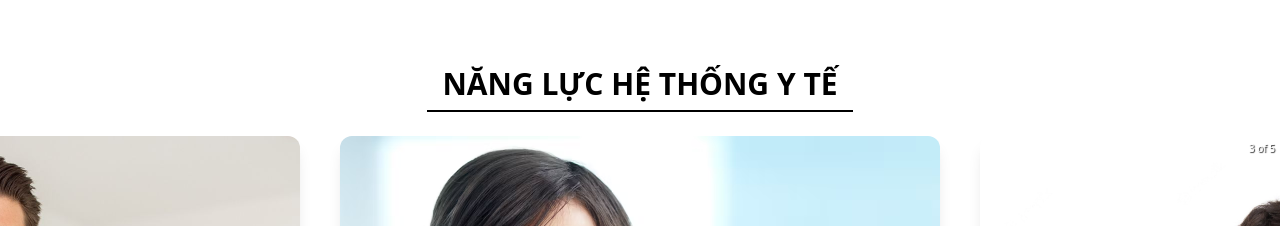
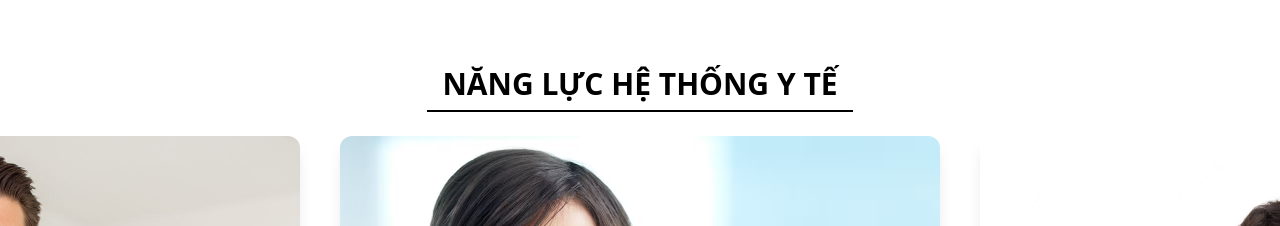
Before and after one commit to kingtran2112/toan-my-healthcare, a Next.js app: page / in a window 1280 px wide. Shown: the part 3960-4186 px from the top of the page. Built offline with nearby package versions, Linux system fonts and the light colour scheme.

Commit message:
Hide status on carousel

```diff
--- a/components/home/employee.tsx
+++ b/components/home/employee.tsx
@@ -21,6 +21,7 @@ export const Employees = () => {
         centerSlidePercentage={50}
         infiniteLoop
         showArrows
+        showStatus={false}
         showIndicators={false}
         showThumbs={false}
       >
```
